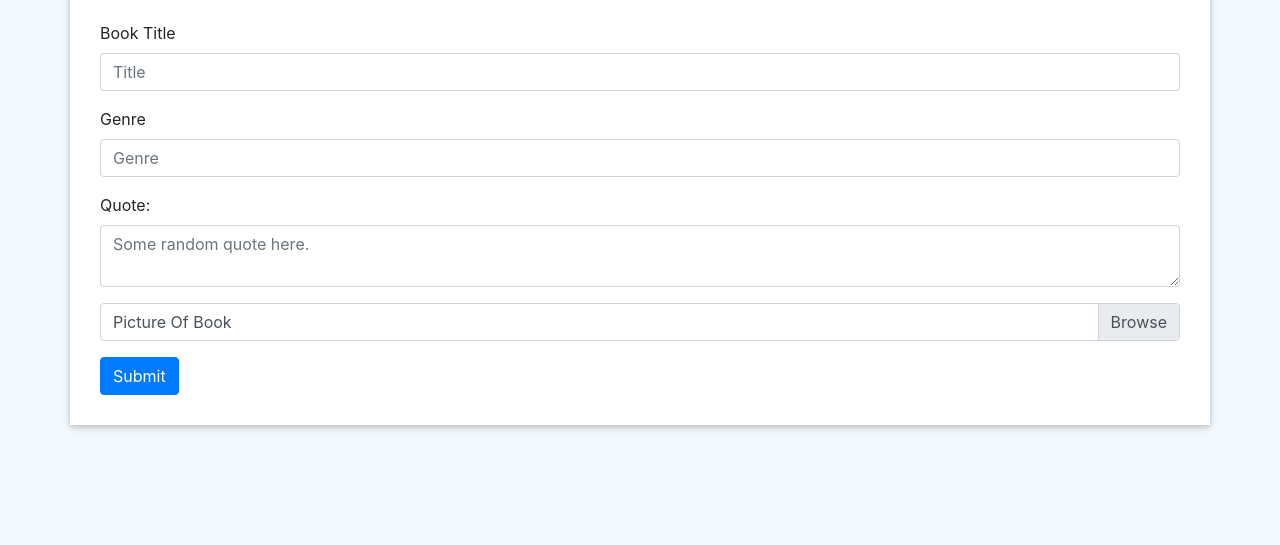
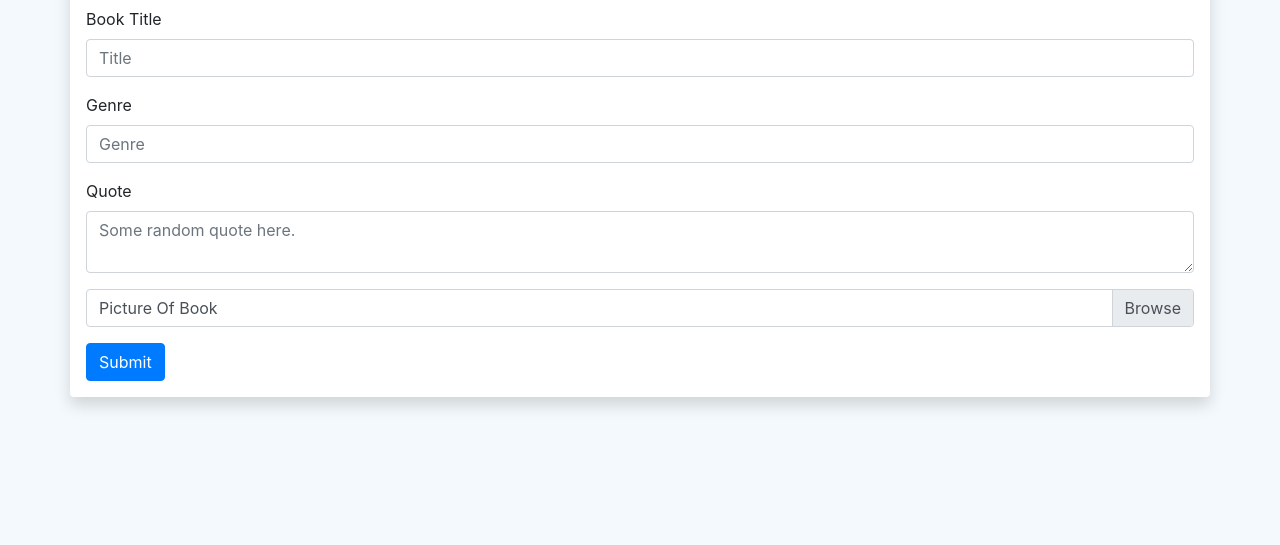
Before and after one commit to himanshup/473project1, a plain HTML site: page submit.html in a window 1280 px wide. Shown: the part 255-800 px from the top of the page. Drawn offline with nearby package versions, Linux system fonts and the light colour scheme.

Commit message:
updated submit page

```diff
--- a/stylesheets/submit.css
+++ b/stylesheets/submit.css
@@ -6,6 +6,8 @@ body {
 html {
     overflow: scroll;
     overflow-x: hidden;
+    /* for hiding on firefox */
+    overflow: -moz-scrollbars-none;
 }
 
 ::-webkit-scrollbar {
@@ -18,8 +20,6 @@ html {
 .submit-content {
     margin-top: 45px;
     padding: 30px;
-    background: white;
-    box-shadow: 0 2px 5px 0 rgba(0, 0, 0, 0.16), 0 2px 10px 0 rgba(0, 0, 0, 0.12);
 }
 
 .navbar {
@@ -32,10 +32,9 @@ html {
     /* Chrome 10-25, Safari 5.1-6 */
     background: linear-gradient(to right, #ff5e62, #ff9966);
     /* W3C, IE 10+/ Edge, Firefox 16+, Chrome 26+, Opera 12+, Safari 7+ */
-    -webkit-box-shadow: 2px 2px 2px rgba(0, 0, 0, 0.3);
-    -moz-bbox-shadow: 2px 2px 2px rgba(0, 0, 0, 0.3);
-    box-shadow: 2px 2px 2px rgba(0, 0, 0, 0.3);
-    /* opacity: 0.9; */
+    -webkit-box-shadow: 0px 2px 2px rgba(0, 0, 0, 0.3);
+    -moz-box-shadow: 0px 2px 2px rgba(0, 0, 0, 0.3);
+    box-shadow: 0 2px 2px rgba(0, 0, 0, 0.3);
 }
 
 .navbar-brand {
--- a/submit.html
+++ b/submit.html
@@ -13,7 +13,7 @@
     <link rel="stylesheet" href="https://use.fontawesome.com/releases/v5.1.0/css/all.css" integrity="sha384-lKuwvrZot6UHsBSfcMvOkWwlCMgc0TaWr+30HWe3a4ltaBwTZhyTEggF5tJv8tbt"
         crossorigin="anonymous">
     <link rel="stylesheet" href="https://cdnjs.cloudflare.com/ajax/libs/animate.css/3.5.2/animate.min.css">
-    <link href="https://fonts.googleapis.com/css?family=Lato|Roboto" rel="stylesheet">
+    <link href="https://fonts.googleapis.com/css?family=Lato" rel="stylesheet">
 </head>
 
 <body>
@@ -47,13 +47,11 @@
         </div>
     </nav>
     <!-- container -->
-    <div class="container submit-content">
+    <div class="container submit-content shadow p-3 mb-5 bg-white rounded animated fadeInUp">
         <div class="text-center">
             <h1 class="display-4">New Book</h1>
             <p class="lead">Submit a new book for others to rate.</p>
         </div>
-        <div class="row">
-            <div class="col-12">
         <form>
             <div class="form-group">
                 <label for="title">Book Title</label>
@@ -64,7 +62,7 @@
                 <input type="text" class="form-control" id="genre" name="genre" placeholder="Genre" required>
             </div>
             <div class="form-group">
-                        <label for="quote">Quote:</label>
+                <label for="quote">Quote</label>
                 <textarea class="form-control" id="quote" name="quote" placeholder="Some random quote here."></textarea>
             </div>
             <div class="input-group mb-3">
@@ -76,8 +74,6 @@
             <button type="submit" class="btn btn-primary">Submit</button>
         </form>
     </div>
-        </div>
-    </div>
 
     <script src="https://code.jquery.com/jquery-3.3.1.min.js" integrity="sha256-FgpCb/KJQlLNfOu91ta32o/NMZxltwRo8QtmkMRdAu8="
         crossorigin="anonymous"></script>
@@ -85,6 +81,7 @@
         crossorigin="anonymous"></script>
     <script src="https://stackpath.bootstrapcdn.com/bootstrap/4.1.1/js/bootstrap.min.js" integrity="sha384-smHYKdLADwkXOn1EmN1qk/HfnUcbVRZyYmZ4qpPea6sjB/pTJ0euyQp0Mk8ck+5T"
         crossorigin="anonymous"></script>
+    <script type="text/javascript" src="scripts/submit.js"></script>
 </body>
 
 </html>
```
Lines whose indentation alone changed are shown as unchanged.
